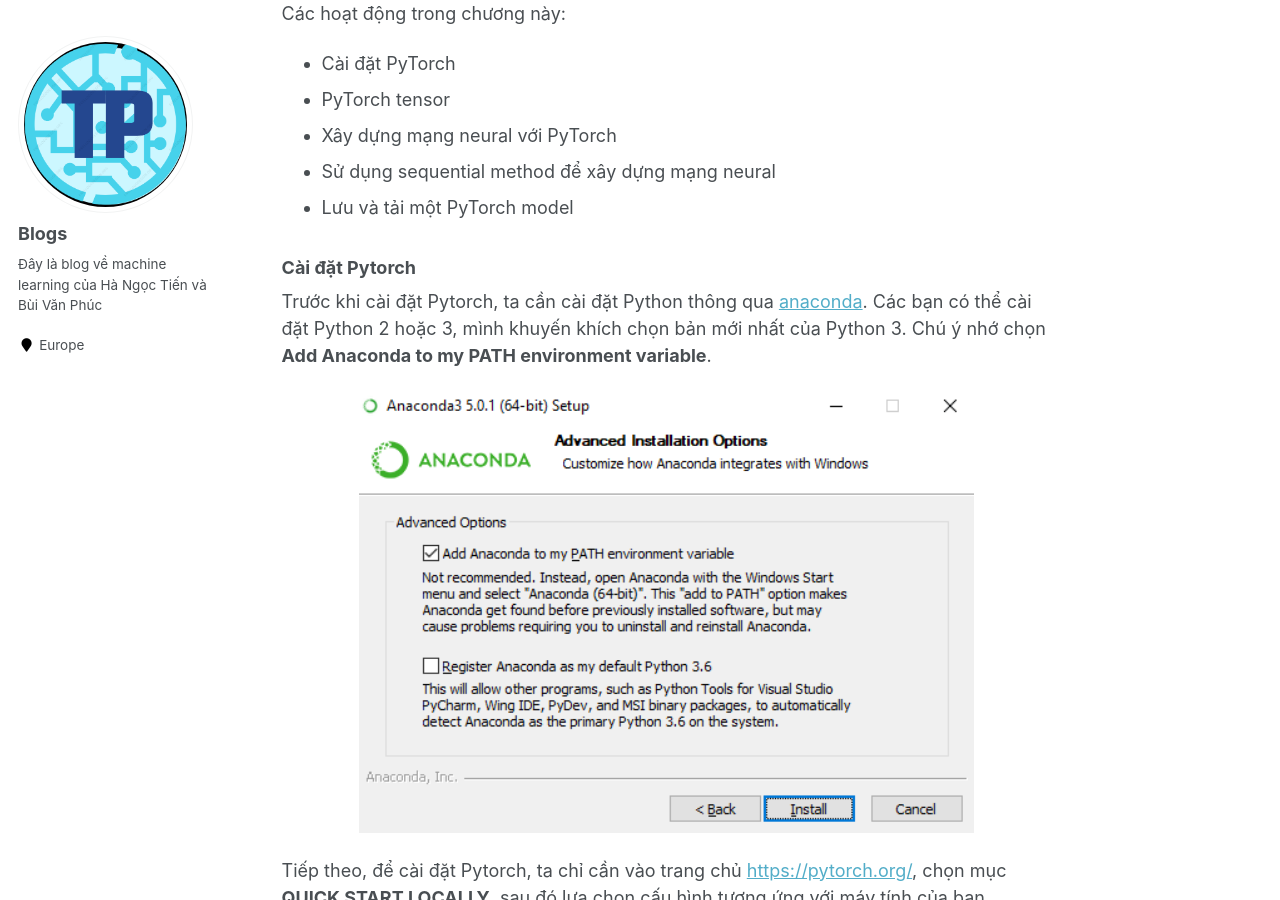
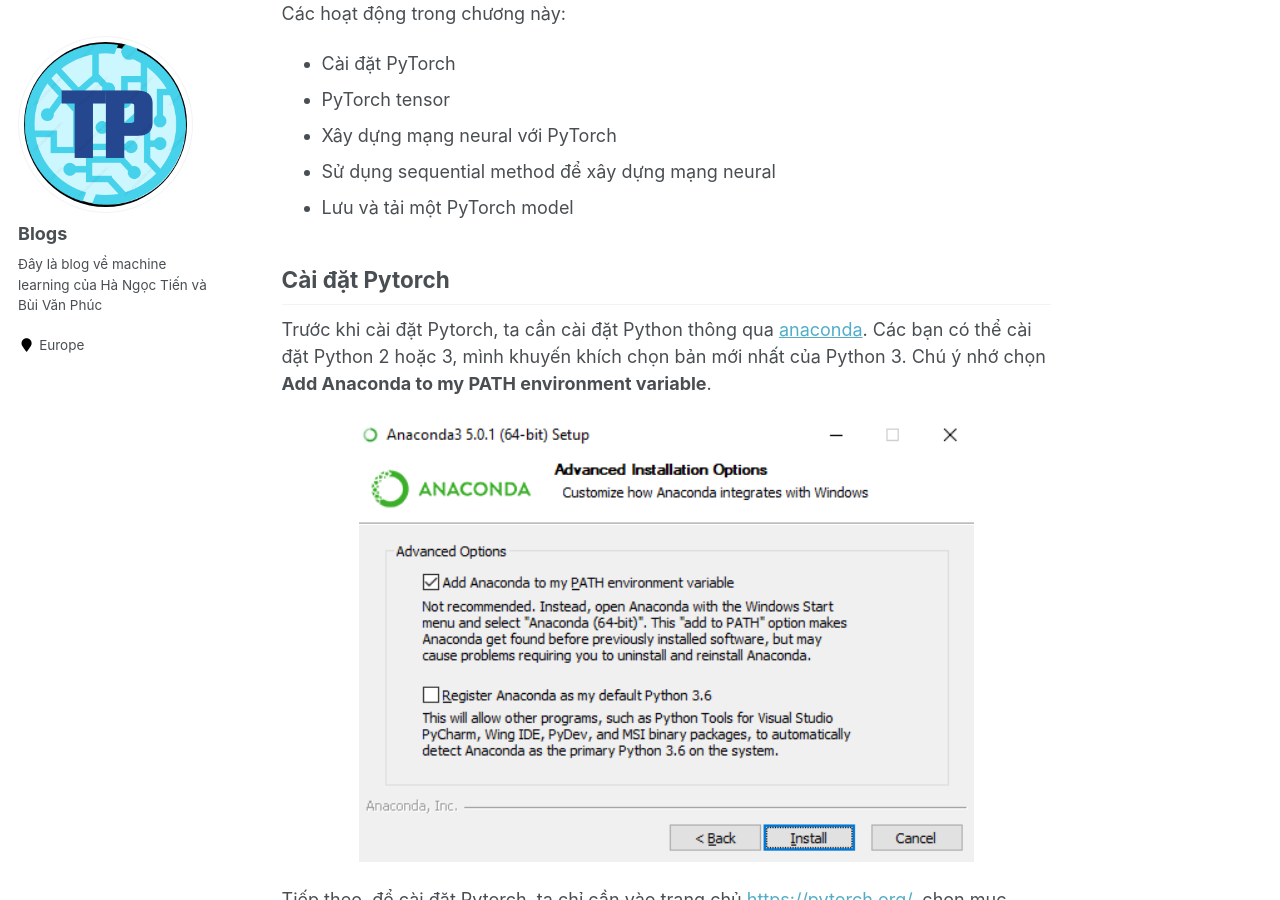
Before and after one commit to vanphuc-bui/MordenComputervision, a Jekyll site: the page built from _posts/2022-12-25-chapter-02.md, in a window 1280 px wide and 900 px high, scrolled down 631 px. Built offline with Jekyll 4.4.1, drawn with Linux system fonts in a browser that asks for light colours; formulas are drawn with MathJax 3.

````diff
--- a/_posts/2022-12-25-chapter-02.md
+++ b/_posts/2022-12-25-chapter-02.md
@@ -19,7 +19,7 @@ Chương này, chúng ta sẽ đi sâu vào các nền tảng của việc xây
 * Sử dụng sequential method để xây dựng mạng neural
 * Lưu và tải một PyTorch model
 
-### Cài đặt Pytorch
+## Cài đặt Pytorch
 
 Trước khi cài đặt Pytorch, ta cần cài đặt Python thông qua [anaconda](anaconda.com/distribution/). Các bạn có thể cài đặt Python 2 hoặc 3, mình khuyến khích chọn bản mới nhất của Python 3. Chú ý nhớ chọn **Add Anaconda to my PATH environment variable**.
 <p align="center">
@@ -36,7 +36,7 @@ Sau đó copy câu lệnh tại mục **Run this Commnad**, ví dụ trong hình
 >>> print(torch.__version__)
 ```
 
-### PyTorch Tensors
+## PyTorch Tensors
 
 Tensor là kiểu dữ liệu cơ bản của PyTorch, 1 tensor là một ma trận nhiều chiều tương tự như Numpy's arrays:
 * 1 số được biểu điễn là 1 tensor 0 chiều.
@@ -52,4 +52,4 @@ Ví dụ, 1 bức ảnh màu RGB bao gồm `height x width x 3` được biểu
 
 Đến cuối phần này, chúng ta sẽ tìm hiểu lý do tại sao tensor lại hữu ích và cách khởi tạo chúng, cũng như thực hiện các thao tác khác nhau trên tensor. Đây sẽ là cơ sở để chúng ta nghiên cứu việc tận dụng tensor để xây dựng mô hình mạng neural ở phần sau.
 
-#### Khởi tạo 1 tensor
+### Khởi tạo 1 tensor
````
